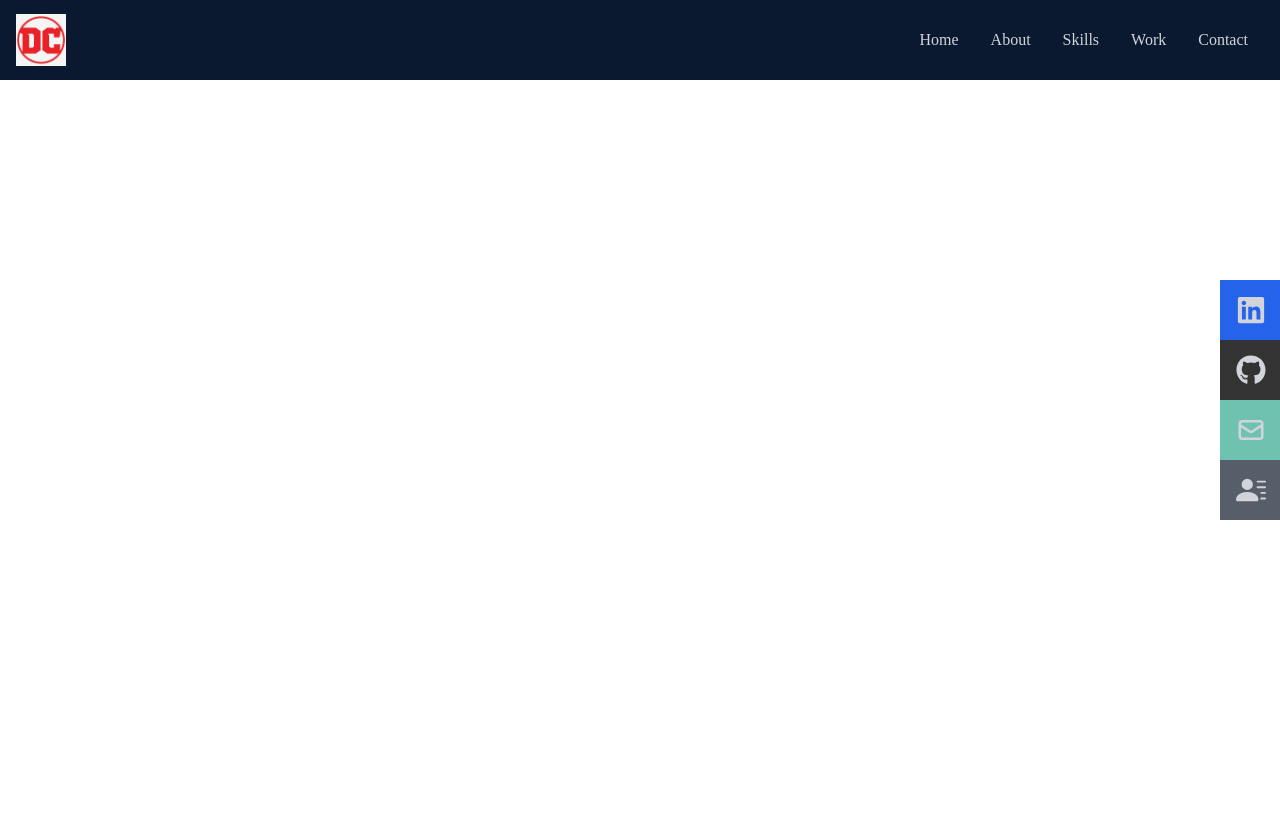
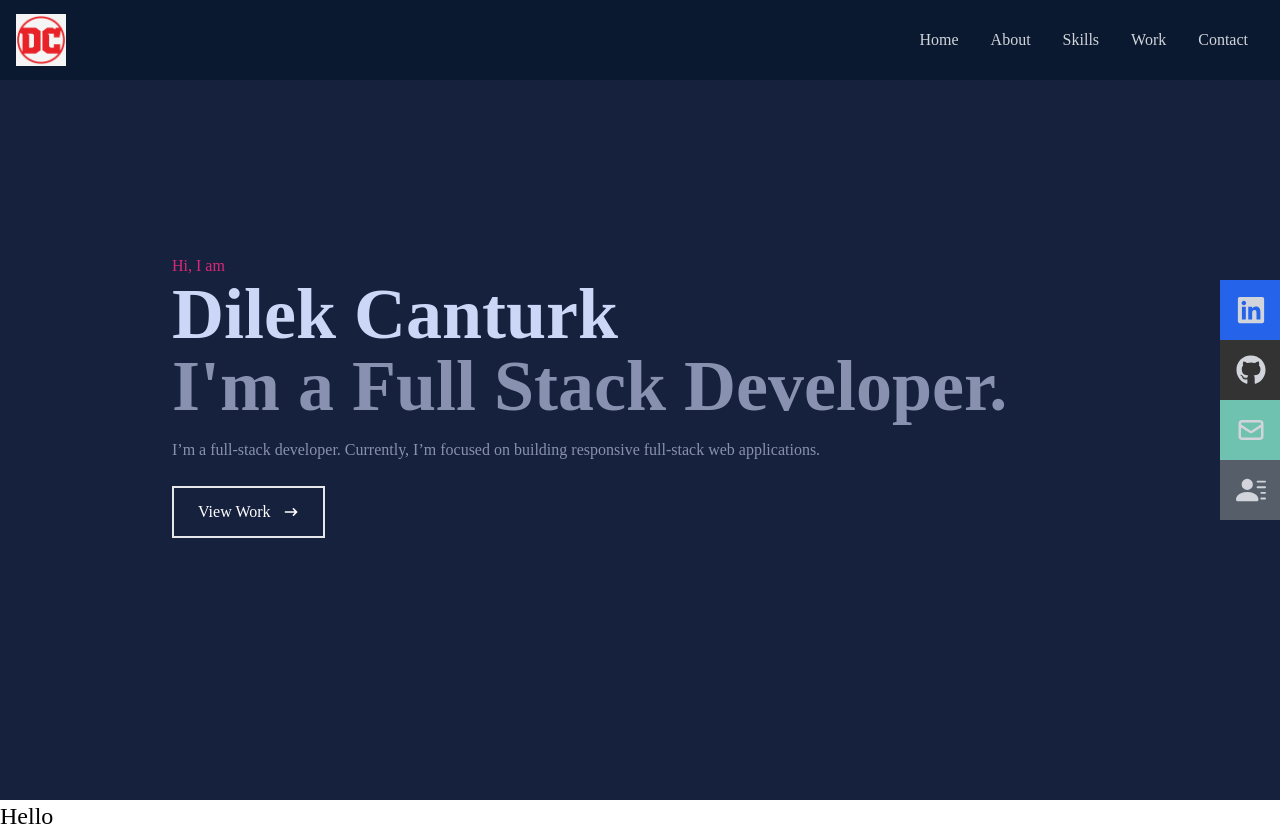
Before and after one commit to Dilekcn/dilek-portfolio, a React (Create React App) app: page / in a window 1280 px wide. Before the commit the page ends 800 px from the top, so only its background shows below. Built offline with nearby package versions, Linux system fonts and the light colour scheme.

Commit message:
home page added

```diff
--- a/src/App.js
+++ b/src/App.js
@@ -1,3 +1,4 @@
+import Home from "./components/Home";
 import Navbar from "./components/Navbar";
 
 
@@ -5,6 +6,7 @@
   return (
     <div >
       <Navbar/>
+      <Home/>
       <h1 className='text-2xl'>Hello </h1>
     </div>
   );
--- a/src/components/Home.jsx
+++ b/src/components/Home.jsx
@@ -0,0 +1,36 @@
+import React from 'react';
+import { HiArrowNarrowRight } from 'react-icons/hi';
+
+
+const Home = () => {
+  return (
+    <div name='home' className='w-full h-screen bg-[#16213E]'>
+      {/* Container */}
+      <div className='max-w-[1000px] mx-auto px-8 flex flex-col justify-center h-full'>
+        <p className='text-pink-600'>Hi, I am</p>
+
+
+        <h1 className='text-4xl sm:text-7xl font-bold text-[#ccd6f6]'>
+          Dilek Canturk
+        </h1>
+        <h2 className='text-4xl sm:text-7xl font-bold text-[#8892b0]'>
+          I'm a Full Stack Developer.
+        </h2>
+        <p className='text-[#8892b0] py-4 max-w-[700px]'>
+          I’m a full-stack developer. Currently, I’m focused on
+          building responsive full-stack web applications.
+        </p>
+        <div>
+          <button className='text-white group border-2 px-6 py-3 my-2 flex items-center hover:bg-pink-600 hover:border-pink-600'>
+            View Work
+            <span className='group-hover:rotate-90 duration-300'>
+              <HiArrowNarrowRight className='ml-3 ' />
+            </span>
+          </button>
+        </div>
+      </div>
+    </div>
+  );
+};
+
+export default Home;
```
